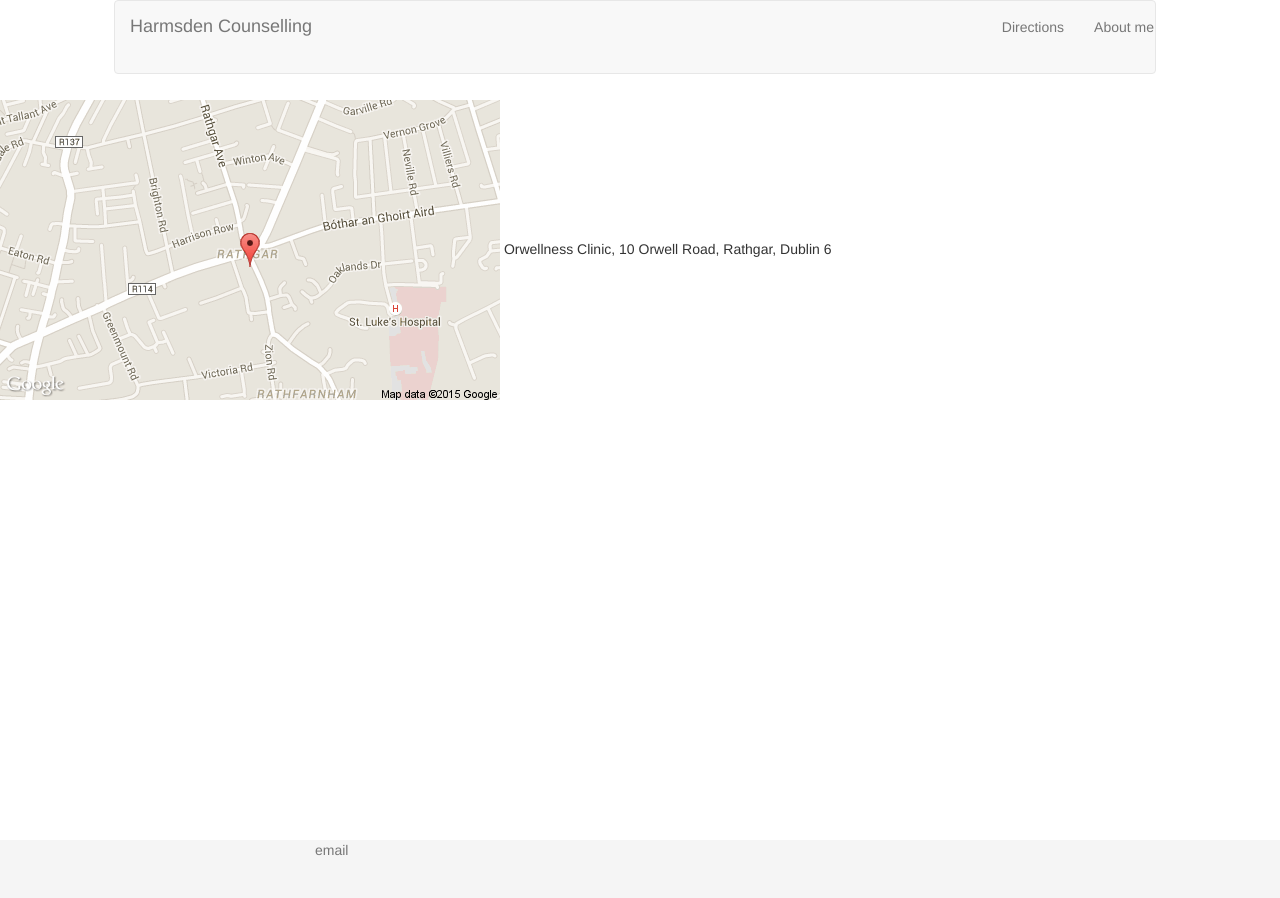
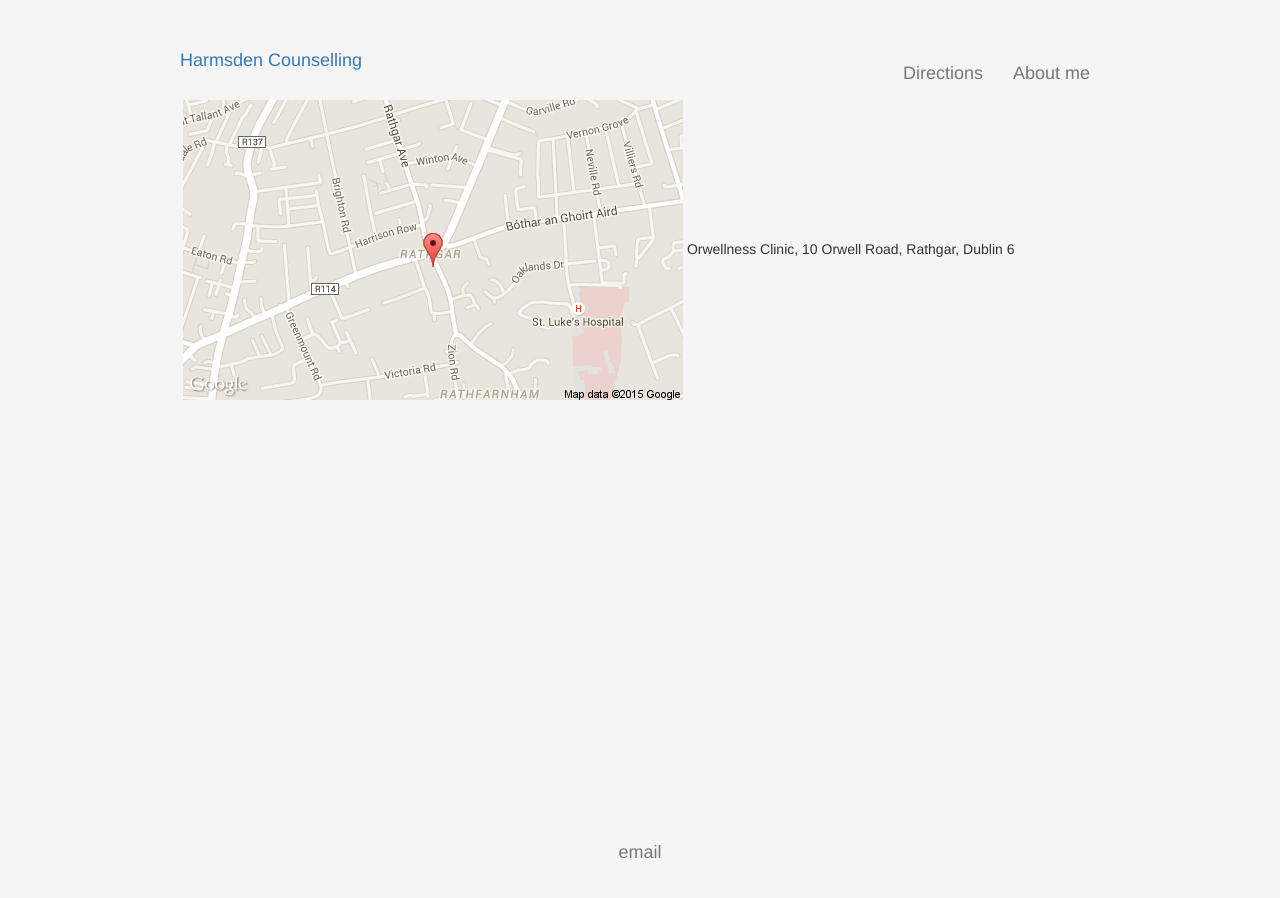
Before and after one commit to davekissane/davekissane.github.io, a Jekyll site: the page built from directions/index.html, in a window 1280 px wide. Built offline with Jekyll 4.4.1, drawn with Linux system fonts in a browser that asks for light colours; nearby versions of some CDN libraries; some web fonts are replaced; Markdown is read by kramdown in place of the engine named in the settings.

Commit message:
css skeleton in place, will employ jquery to quickly prototype desired hover transitions next

```diff
--- a/_includes/head.html
+++ b/_includes/head.html
@@ -6,11 +6,13 @@
     <meta name="viewport" content="width=device-width, initial-scale=1">
 
     <link href='http://fonts.googleapis.com/css?family=Poly:400,400italic' rel='stylesheet' type='text/css'>
-    <!--<link rel="stylesheet" href="/screen.css" type="text/css">-->
-    <link rel="stylesheet" href="/style.css" type="text/css">
+
     <!-- Bootstrap -->
     <link href="/assets/css/bootstrap.min.css" rel="stylesheet">
 
     <!-- Add custom CSS here -->
     <link href="/assets/css/font-awesome.min.css" rel="stylesheet">
+
+    <!--<link rel="stylesheet" href="/screen.css" type="text/css">-->
+    <link rel="stylesheet" href="/style.css" type="text/css">
 </head>
--- a/_layouts/default.html
+++ b/_layouts/default.html
@@ -18,7 +18,7 @@
         <!--</div>-->
     <!--</nav>-->
     <div id="header" class="container">
-        <nav class="navbar navbar-default" role="navigation">
+        <nav class="navbar navbar-dave" role="navigation">
             <!--uncomment below if it is desired to have that menu thing in mobile mode-->
             <!--<div class="navbar-header">-->
                 <!--<button type="button" class="navbar-toggle" data-toggle="collapse" data-target=".navbar-collapse">-->
@@ -27,9 +27,11 @@
                     <!--<span class="icon-bar"></span>-->
                 <!--</button>-->
             <!--</div>-->
-            <a class="navbar-brand" href="{{site.url}}">Harmsden Counselling</a>
+            <!--<a class="navbar-nav" href="{{site.url}}/about/">Harmsden Counselling</a>-->
             <!--<div class="navbar-collapse collapse"> --> <!--if it is desired to have that menu thing in mobile mode-->
             <div class="navbar">
+                <a class="nav navbar-left" href="{{site.url}}/">Harmsden Counselling</a>
+
                 <ul class="nav navbar-nav navbar-right ">
                     <li><a href="{{site.url}}/directions/" title="directions">Directions</a></li>
                     <li><a href="{{site.url}}/about/">About me</a></li>
--- a/_layouts/page.html
+++ b/_layouts/page.html
@@ -2,6 +2,6 @@
 layout: default
 ---
 
-<div class="content">
+<div id="main" class="container">
   {{ content }}
 </div>
--- a/style.css
+++ b/style.css
@@ -1,11 +1,16 @@
+body  {
+    background-color: #f5f5f5;
+    /*zoom:1.2;*/
+}
+
 #main {
-    padding-left: 5%;
-    padding-right: 5%;
+    padding-left: 10%;
+    padding-right: 10%;
 }
 
 #header {
-    padding-left: 5%;
-    padding-right: 5%;
+    padding-left: 10%;
+    padding-right: 10%;
     height: 100px;
     margin: 0 60px 0 50px;
     color: #ccc;
@@ -45,6 +50,8 @@ footer {
     width: 100%;
     height: 60px;
     background-color: #f5f5f5;
+    text-align: center;
+    font-size: 18px;
 }
 
 .contact {
@@ -52,12 +59,34 @@ footer {
 }
 
 
+.landing {
+    /*for text within the landing page colums*/
+    padding: 2% 5% 3%;
+    background-color: #ffffff;
+    /*float: left;*/
+}
 
+.landing img {
+    /*to account for image wrap*/
+    float: left;
+    margin: 0 2% 0 0;
+}
 
+.landing:hover {
+    color: #ddd;
+    background-color: #555;
+  }
+
+.navbar-dave .navbar-nav > .disabled > a:hover,
+.navbar-dave .navbar-nav > .disabled > a:focus {
+
+}
 
 .navbar-dave {
-    background-color: #f8f8f8;
-    border-color: #e7e7e7;
+    padding-top: 5%;
+    font-size: 18px;
+    /*background-color: #f8f8f8;*/
+    /*border-color: #e7e7e7;*/
 }
 .navbar-dave .navbar-brand {
     color: #777;
@@ -76,7 +105,7 @@ footer {
 .navbar-dave .navbar-nav > li > a:hover,
 .navbar-dave .navbar-nav > li > a:focus {
     color: #333;
-    background-color: transparent;
+    /*background-color: transparent; uncomment to remove the focus block around the links*/
 }
 .navbar-dave .navbar-nav > .active > a,
 .navbar-dave .navbar-nav > .active > a:hover,
```
Also changed, not shown: index.html (+20 -15 lines).
